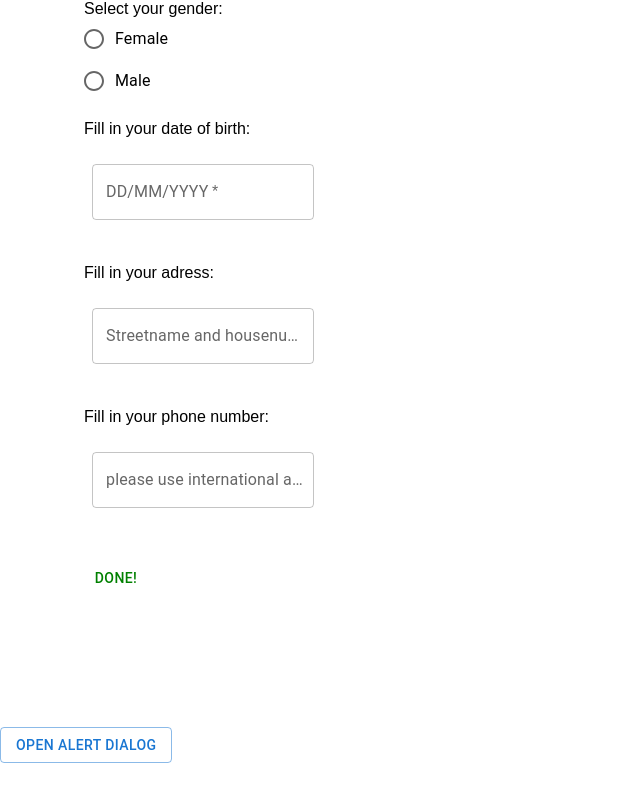
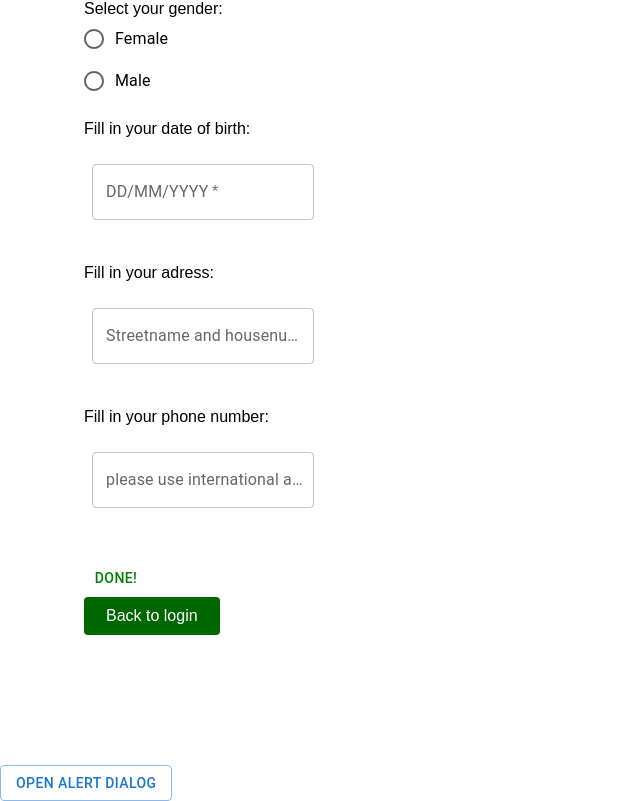
Before and after one commit to prod-des-project-2021/group_17, a React (Create React App) app in the folder frontend/: page /register in a window 1280 px wide. Shown: the part 792-1593 px from the top of the page, without its empty margins (0-640 px from the left). Before the commit the page ends 1555 px from the top, so only its background shows below. Built offline with nearby package versions, Linux system fonts and the light colour scheme.

Commit message:
Update Register.js

```diff
--- a/frontend/src/pages/Register.js
+++ b/frontend/src/pages/Register.js
@@ -1,5 +1,5 @@
 import * as React from 'react';
-import {useState} from 'react';
+import { useState } from 'react';
 import Box from '@mui/material/Box';
 import FormControl from '@mui/material/FormControl';
 import { Button, Container } from '@mui/material';
@@ -16,13 +16,13 @@ import ListItemText from '@mui/material/ListItemText';
 import Collapse from '@mui/material/Collapse';
 import ExpandLess from '@mui/icons-material/ExpandLess';
 import ExpandMore from '@mui/icons-material/ExpandMore';
-import { RegisterButton } from '../components/navbar/Buttons';
+import { RegisterButton, RegisterButtonLink } from '../components/navbar/Buttons';
 import { connect } from 'react-redux';
 import { AuthActions } from '../stores/actions';
 
 
 function Register(props) {
-    const {signUp} = props;
+    const { signUp } = props;
     const [open, setOpen] = React.useState(true);
     const [email, setEmail] = useState('')
     const [password, setPassword] = useState('')
@@ -247,6 +247,9 @@ function Register(props) {
                     <RegisterButton >
                         <Button sx={{ color: "green" }} onClick={signUpButton}>Done!</Button>
                     </RegisterButton>
+                    <RegisterButton >
+                        <RegisterButtonLink to='/login' sx={{ color: "green" }} >Back to login</RegisterButtonLink>
+                    </RegisterButton>
                 </div>
             </ContentElement>
         </Container>
```
